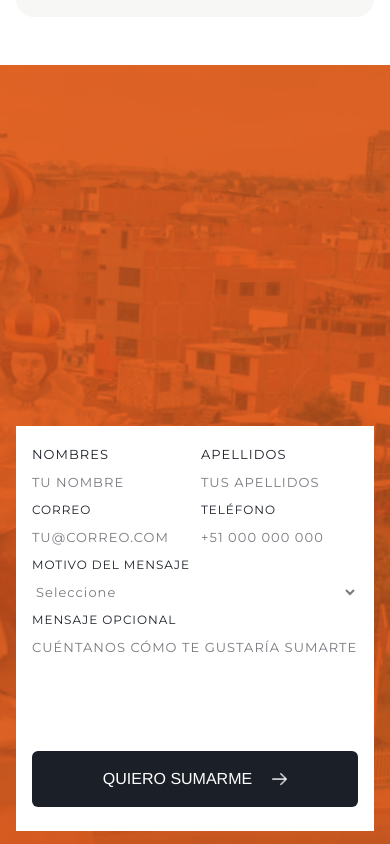
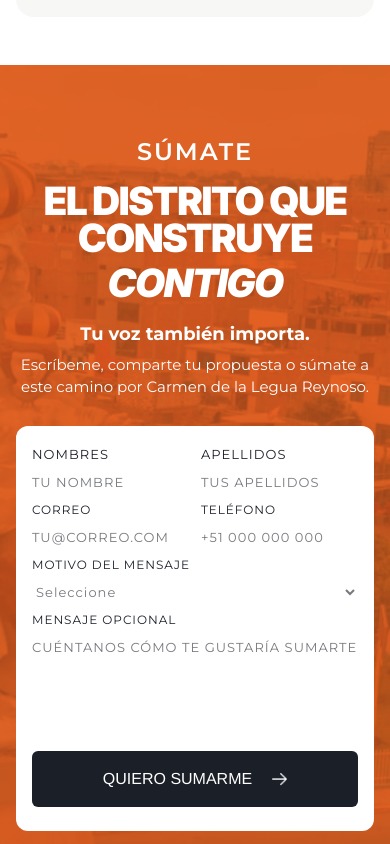
Before and after one commit to Einyehl322/gavilano, a React (Vite) app: page / in a window 390 px wide. Shown: the part 8300-9144 px from the top of the page. Built offline with nearby package versions, Linux system fonts and the light colour scheme.

Commit message:
fix: responsive SumateSection for mobile

```diff
--- a/src/components/SumateSection.css
+++ b/src/components/SumateSection.css
@@ -1,116 +1,107 @@
 .sumate-section {
   position: relative;
-  width: 1920px;
-  height: 958px;
+  width: 100%;
+  max-width: 1920px;
+  min-height: 958px;
   background: transparent;
   margin-top: -6px;
   overflow: hidden;
+  display: flex;
+  flex-direction: column;
+  align-items: center;
+  padding: 60px 20px;
+  box-sizing: border-box;
 }
 
 .sumate-parallax {
   position: absolute;
-  bottom: 0;
-  left: 0.3008303642272949px;
-  width: 1920px;
-  height: 958px;
+  inset: 0;
+  width: 100%;
+  height: 100%;
   background: transparent url('/images/parallax.png') 50% 50% no-repeat padding-box;
   background-size: cover;
-  background-attachment: fixed;
   background-position: center;
   opacity: 1;
   pointer-events: none;
+  z-index: 0;
 }
 
 .sumate-heading {
-  position: absolute;
-  top: 221px;
-  left: 123px;
-  width: 114px;
-  height: 29px;
-  white-space: nowrap;
+  position: relative;
+  z-index: 2;
+  width: 100%;
+  max-width: 715px;
   text-align: left;
   font: normal normal 600 24px/29px Montserrat;
   letter-spacing: 1.92px;
   color: #FFFFFF;
   text-transform: uppercase;
-  margin: 0;
+  margin: 0 0 16px 0;
+  white-space: nowrap;
 }
 
 .sumate-subtitle-block {
-  position: absolute;
-  top: 299px;
-  left: 123px;
-  width: 715px;
-  height: 276px;
+  position: relative;
+  z-index: 2;
+  width: 100%;
+  max-width: 715px;
+  text-align: left;
+  margin: 0 0 32px 0;
 }
 
 .sumate-subtitle-line {
-  position: absolute;
-  top: 0;
-  left: 0;
-  width: 715px;
-  height: 106px;
-  text-align: left;
   font: normal normal 900 88px/85px Inter;
   letter-spacing: -1.76px;
   color: #FFFFFF;
   text-transform: uppercase;
   margin: 0;
   white-space: nowrap;
+  line-height: 1;
 }
 
 .sumate-subtitle-line-2 {
-  top: 87px;
+  display: block;
 }
 
 .sumate-subtitle-italic {
-  position: absolute;
-  top: 174px;
-  left: 0;
-  width: 434px;
-  height: 106px;
-  text-align: left;
   font: italic normal 900 88px/85px Inter;
   letter-spacing: -1.76px;
   color: #FFFFFF;
   text-transform: uppercase;
-  margin: 0;
+  margin: 8px 0 0 0;
   white-space: nowrap;
+  line-height: 1;
 }
 
 .sumate-desc-block {
-  position: absolute;
-  top: 580px;
-  left: 123px;
-  width: 516px;
-  height: 160px;
+  position: relative;
+  z-index: 2;
+  width: 100%;
+  max-width: 516px;
+  text-align: left;
+  margin: 0 0 40px 0;
 }
 
 .sumate-desc-title {
-  position: absolute;
-  top: 60px;
-  left: 0;
-  width: 280px;
-  height: 27px;
-  text-align: left;
   font: normal normal bold 22px/32px Montserrat;
   letter-spacing: 0px;
   color: #FFFFFF;
-  margin: 0;
-  white-space: nowrap;
+  margin: 0 0 8px 0;
+  white-space: normal;
 }
 
 .sumate-white-box {
-  position: absolute;
-  top: 120px;
-  left: 972px;
-  width: 710px;
-  height: 717px;
+  position: relative;
+  z-index: 2;
+  width: 100%;
+  max-width: 710px;
   background: #FFFFFF;
   opacity: 1;
-  z-index: 1;
   animation: sumateWhiteBoxEnter 900ms cubic-bezier(0.22, 1, 0.36, 1) both;
   will-change: opacity, transform;
+  padding: 40px 46px;
+  box-sizing: border-box;
+  border-radius: 12px;
 }
 
 .sumate-box-label {
--- a/src/components/SumateSection.tsx
+++ b/src/components/SumateSection.tsx
@@ -16,18 +16,18 @@ function SumateSection() {
         <p className="sumate-desc-text">Escríbeme, comparte tu propuesta o súmate a este camino por Carmen de la Legua Reynoso.</p>
       </div>
       <form className="sumate-white-box" aria-label="Formulario de contacto" onSubmit={(event) => event.preventDefault()}>
-        <label className="sumate-box-label" htmlFor="sumate-nombres" style={{ left: 47, top: 59 }}>NOMBRES</label>
-        <label className="sumate-box-label" htmlFor="sumate-apellidos" style={{ left: 369, top: 59 }}>APELLIDOS</label>
-        <input id="sumate-nombres" name="nombres" className="sumate-box-placeholder" style={{ left: 47, top: 98, width: 300 }} placeholder="Tu nombre" type="text" autoComplete="given-name" />
-        <input id="sumate-apellidos" name="apellidos" className="sumate-box-placeholder" style={{ left: 369, top: 98, width: 300 }} placeholder="Tus apellidos" type="text" autoComplete="family-name" />
-        <div className="sumate-box-divider" style={{ left: 47, width: 300 }} />
-        <div className="sumate-box-divider" style={{ left: 369, width: 300 }} />
-        <label className="sumate-box-label-sm" htmlFor="sumate-correo" style={{ left: 50, top: 167 }}>CORREO</label>
-        <label className="sumate-box-label-sm" htmlFor="sumate-telefono" style={{ left: 369, top: 167 }}>TELÉFONO</label>
-        <input id="sumate-correo" name="correo" className="sumate-box-placeholder-sm" style={{ left: 50, top: 207, width: 300 }} placeholder="tu@correo.com" type="email" autoComplete="email" />
-        <input id="sumate-telefono" name="telefono" className="sumate-box-placeholder-sm" style={{ left: 369, top: 207, width: 300 }} placeholder="+51 000 000 000" type="tel" autoComplete="tel" />
-        <label className="sumate-box-label-sm" htmlFor="sumate-motivo" style={{ left: 50, top: 276 }}>MOTIVO DEL MENSAJE</label>
-        <select id="sumate-motivo" name="motivo" className="sumate-box-value sumate-box-select" style={{ left: 50, top: 317, width: 300 }} defaultValue="" required>
+        <label className="sumate-box-label" htmlFor="sumate-nombres">NOMBRES</label>
+        <label className="sumate-box-label" htmlFor="sumate-apellidos">APELLIDOS</label>
+        <input id="sumate-nombres" name="nombres" className="sumate-box-placeholder" placeholder="Tu nombre" type="text" autoComplete="given-name" />
+        <input id="sumate-apellidos" name="apellidos" className="sumate-box-placeholder" placeholder="Tus apellidos" type="text" autoComplete="family-name" />
+        <div className="sumate-box-divider" />
+        <div className="sumate-box-divider" />
+        <label className="sumate-box-label-sm" htmlFor="sumate-correo">CORREO</label>
+        <label className="sumate-box-label-sm" htmlFor="sumate-telefono">TELÉFONO</label>
+        <input id="sumate-correo" name="correo" className="sumate-box-placeholder-sm" placeholder="tu@correo.com" type="email" autoComplete="email" />
+        <input id="sumate-telefono" name="telefono" className="sumate-box-placeholder-sm" placeholder="+51 000 000 000" type="tel" autoComplete="tel" />
+        <label className="sumate-box-label-sm" htmlFor="sumate-motivo">MOTIVO DEL MENSAJE</label>
+        <select id="sumate-motivo" name="motivo" className="sumate-box-value sumate-box-select" defaultValue="" required>
           <option value="" disabled>
             Seleccione
           </option>
@@ -36,11 +36,11 @@ function SumateSection() {
           <option value="tengo-propuesta">Tengo una propuesta</option>
           <option value="otro">Otro</option>
         </select>
-        <div className="sumate-box-divider" style={{ left: 50, top: 348, width: 300 }} />
-        <div className="sumate-box-divider" style={{ left: 369, top: 348, width: 300 }} />
-        <label className="sumate-box-label-sm" htmlFor="sumate-mensaje" style={{ left: 50, top: 385 }}>MENSAJE OPCIONAL</label>
-        <textarea id="sumate-mensaje" name="mensaje" className="sumate-box-value sumate-box-textarea" style={{ left: 50, top: 426, width: 620 }} placeholder="Cuéntanos cómo te gustaría sumarte" />
-        <div className="sumate-box-divider" style={{ left: 46, top: 560, width: 620 }} />
+        <div className="sumate-box-divider" />
+        <div className="sumate-box-divider" />
+        <label className="sumate-box-label-sm" htmlFor="sumate-mensaje">MENSAJE OPCIONAL</label>
+        <textarea id="sumate-mensaje" name="mensaje" className="sumate-box-value sumate-box-textarea" placeholder="Cuéntanos cómo te gustaría sumarte" />
+        <div className="sumate-box-divider" />
         <button className="sumate-box-button" type="submit">QUIERO SUMARME <img src={asset('Trazado88.png')} alt="" className="sumate-box-button-icon" /></button>
       </form>
     </section>
```
